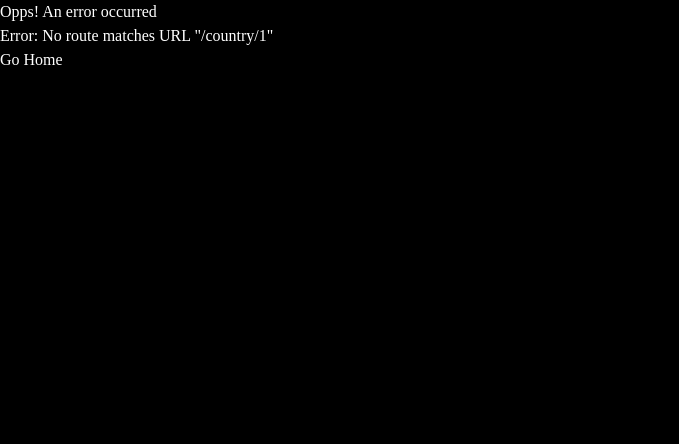
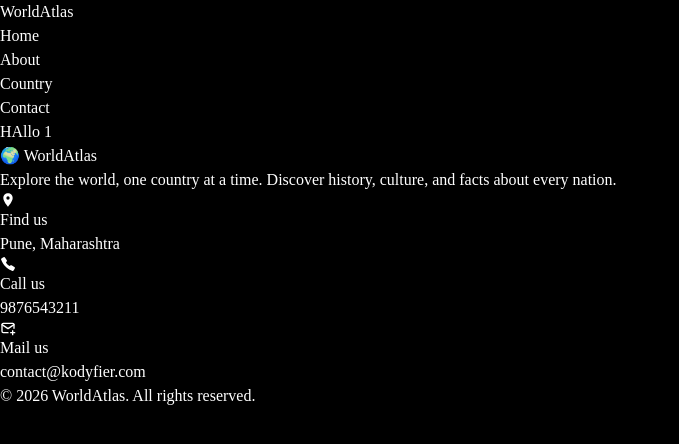
Before and after one commit to nidhi-webdev/world-atlas, a React (Vite) app in the folder world-atlas/: page /country/1 in a window 1280 px wide. Shown: the top 444 px of the page, without its empty margins (0-679 px from the left). Built offline with nearby package versions, Linux system fonts and the light colour scheme.

Commit message:
Dynamic router and getting the value on Details page

```diff
--- a/world-atlas/src/App.jsx
+++ b/world-atlas/src/App.jsx
@@ -14,7 +14,7 @@ const router = createBrowserRouter([
       { path: "/about", element: <About /> },
       { path: "/contact", element: <Contact /> },
       { path: "/country", element: <Country /> },
-      { path: "/country:id", element: <CountryDetails /> }
+      { path: "/country/:id", element: <CountryDetails /> }
     ]
 
   }
--- a/world-atlas/src/components/appLayout/CountryDetails.jsx
+++ b/world-atlas/src/components/appLayout/CountryDetails.jsx
@@ -3,5 +3,5 @@ import { useParams } from "react-router-dom"
 export const CountryDetails = () => {
   const params =   useParams()
   console.log("param", params);
-
+  return <h1> HAllo {params.id} </h1>
 }
```
